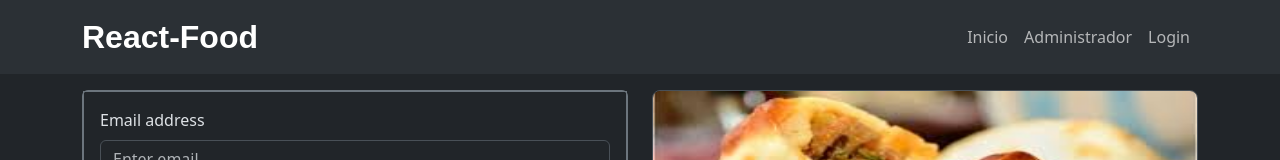
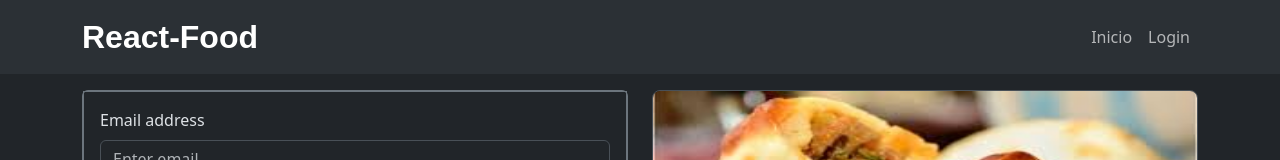
Before and after one commit to Pablo-German-Jimenez/react-routes-crud-food, a React (Vite) app: page /login in a window 1280 px wide. Shown: the top 160 px of the page. Built offline with nearby package versions, Linux system fonts and the light colour scheme; a web font is replaced by a local one.

Commit message:
add protector routes

```diff
--- a/src/App.jsx
+++ b/src/App.jsx
@@ -1,7 +1,7 @@
 import "./App.css";
 import { BrowserRouter, Routes, Route } from "react-router";
 import FooterBboyLinkinStyle from "./components/FooterBboyLinkinStyle";
-import MenuNavBar from "./components/pages/MenuNavBar";
+import MenuNavBar from "./components/shared/MenuNavBar";
 import Inicio from "./components/pages/Inicio";
 import DetalleProducto from "./components/pages/DetalleProducto";
 import Footer from "./components/pages/Footer";
@@ -10,18 +10,24 @@ import Login from "./components/pages/Login";
 import Error404 from "./components/pages/Error404";
 import FormularioProducto from "./components/pages/products/FormularioProducto";
 import { useEffect, useState } from "react";
+import ProtectorAdmin from "./components/routes/ProtectorAdmin";
 
 function App() {
-  const sesionUsuario = JSON.parse(sessionStorage.getItem('usuarioKey')) || false
+  const sesionUsuario =
+    JSON.parse(sessionStorage.getItem("usuarioKey")) || false;
   const [usuarioLogueado, setUsuarioLogueado] = useState(sesionUsuario);
-useEffect(()=>{
-  sessionStorage.setItem('usuarioKey',JSON.stringify(usuarioLogueado)),[usuarioLogueado]
-})
+  useEffect(() => {
+    sessionStorage.setItem("usuarioKey", JSON.stringify(usuarioLogueado)),
+      [usuarioLogueado];
+  });
 
   return (
     <>
       <BrowserRouter>
-        <MenuNavBar></MenuNavBar>
+        <MenuNavBar
+          usuarioLogueado={usuarioLogueado}
+          setUsuarioLogueado={setUsuarioLogueado}
+        ></MenuNavBar>
         <main className="container my-3">
           <Routes>
             <Route path="/Inicio" element={<Inicio></Inicio>} />
@@ -31,19 +37,23 @@ useEffect(()=>{
             ></Route>
             <Route
               path="/login"
-              element={<Login setUsuarioLogueado={setUsuarioLogueado}></Login>}
+              element={<Login setUsuarioLogueado={usuarioLogueado}></Login>}
             ></Route>
             <Route
-              path="administrador"
-              element={<Administrador></Administrador>}
+              path="/administrador"
+              element={
+                <Administrador
+                  usuarioLogueado={usuarioLogueado}
+                ></Administrador>
+              }
+            ></Route>
+            <Route
+              path="crear"
+              element={<ProtectorAdmin></ProtectorAdmin>}
             ></Route>
             <Route path="*" element={<Error404></Error404>}></Route>
             <Route
-              path="administrador/crear"
-              element={<FormularioProducto></FormularioProducto>}
-            ></Route>
-            <Route
-              path="administrador/editar"
+              path="editar"
               element={<FormularioProducto></FormularioProducto>}
             ></Route>
           </Routes>
--- a/src/components/pages/Login.jsx
+++ b/src/components/pages/Login.jsx
@@ -49,6 +49,7 @@ console.log(`usuario no logueado`)
                     placeholder="Enter email"
                     {...register("email", {
                       required: "eeeh",
+                      maxLength:20,
                       pattern: {
                         value:
                           /^[a-zA-Z0-9.!#$%&'*+/=?^_`{|}~-]+@[a-zA-Z0-9-]+(?:\.[a-zA-Z0-9-]+)*$/,
@@ -67,7 +68,7 @@ console.log(`usuario no logueado`)
                     placeholder="Password"
                     {...register("password", {
                       required: "wrong password",
-                      maxLength: 10,
+                    maxLength: 10,
                       message: "excedeed the max length",
                     })}
                   />
--- a/src/components/pages/MenuNavBar.jsx
+++ /dev/null
@@ -1,22 +0,0 @@
-import{ Container,Navbar,Nav} from "react-bootstrap";
-import { NavLink, Link }  from "react-router";
-
-const MenuNavBar = () => {
-  return (
-    <Navbar expand="lg" className="bg-body-tertiary">
-      <Container>
-        <Navbar.Brand as={Link} to="/" className="titulo fs-2"><i className="bi bi-fork-knife text-secondary fs-2  " ></i>React-Food</Navbar.Brand>
-        <Navbar.Toggle aria-controls="basic-navbar-nav" />
-        <Navbar.Collapse id="basic-navbar-nav">
-          <Nav className="ms-auto">
-            <Nav.Link as={Link} to="/Inicio">Inicio</Nav.Link>
-            <Nav.Link as={Link} to="/Administrador">Administrador</Nav.Link>
-            <Nav.Link as={Link} to="/Login">Login</Nav.Link>
-          </Nav>
-        </Navbar.Collapse>
-      </Container>
-    </Navbar>
-  );
-};
-
-export default MenuNavBar;
--- /dev/null
+++ b/src/components/routes/ProtectorAdmin.jsx
@@ -0,0 +1,10 @@
+import { Navigate, Outlet } from "react-router";
+
+const ProtectorAdmin = ({ usuarioLogueado }) => {
+  if (!usuarioLogueado) {
+    return <Navigate to={"/login"}></Navigate>;
+  }
+  return <Outlet />;
+};
+
+export default ProtectorAdmin;
--- /dev/null
+++ b/src/components/shared/MenuNavBar.jsx
@@ -0,0 +1,43 @@
+import { Container, Navbar, Nav, Button } from "react-bootstrap";
+import { NavLink, Link, useNavigate } from "react-router";
+
+const MenuNavBar = ({ usuarioLogueado, setUsuarioLogueado }) => {
+const usenavigate = useNavigate()
+
+const logout = ()=>{
+  setUsuarioLogueado(false)
+  usenavigate("/")
+}
+
+  return (
+    <Navbar expand="lg" className="bg-body-tertiary">
+      <Container>
+        <Navbar.Brand as={Link} to="/" className="titulo fs-2">
+          <i className="bi bi-fork-knife text-secondary fs-2  "></i>React-Food
+        </Navbar.Brand>
+        <Navbar.Toggle aria-controls="basic-navbar-nav" />
+        <Navbar.Collapse id="basic-navbar-nav">
+          <Nav className="ms-auto">
+            <Nav.Link as={Link} to="/Inicio">
+              Inicio
+            </Nav.Link>
+            {usuarioLogueado ?(<>
+              <Nav.Link as={Link} to="/Administrador">
+                Administrador
+              </Nav.Link>
+              <Button className="btn btn-danger" onClick={(logout)}>
+                Logout
+              </Button></>
+            ):(
+              <Nav.Link as={Link} to="/Login">
+                Login
+              </Nav.Link>
+            )}
+          </Nav>
+        </Navbar.Collapse>
+      </Container>
+    </Navbar>
+  );
+};
+
+export default MenuNavBar;
```
